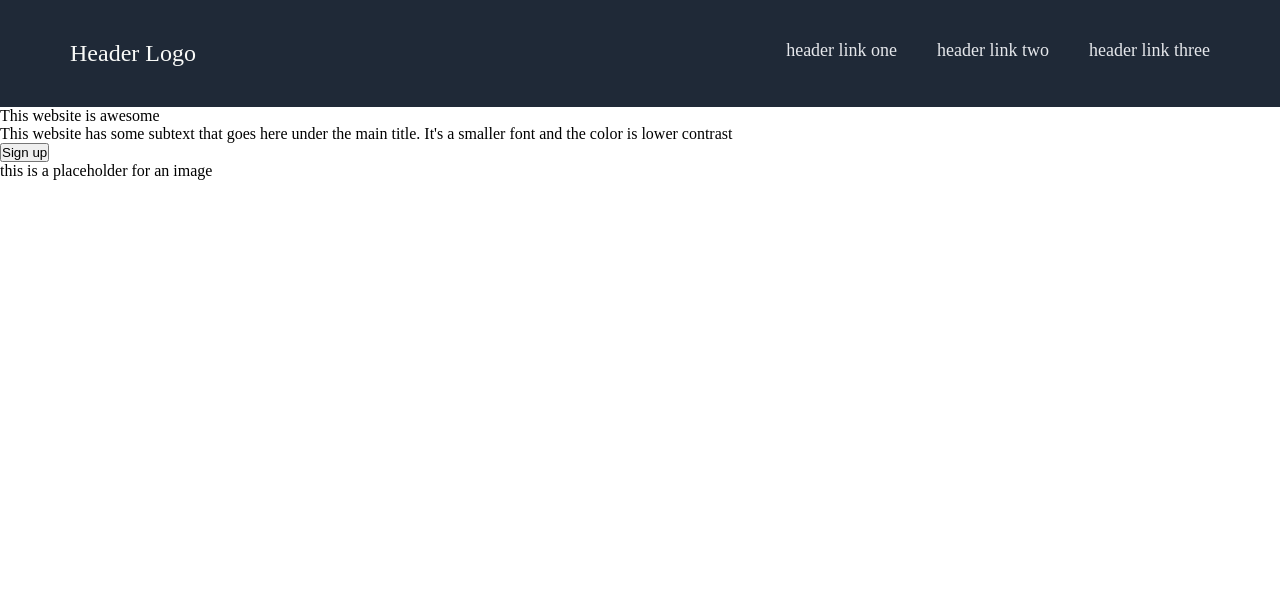
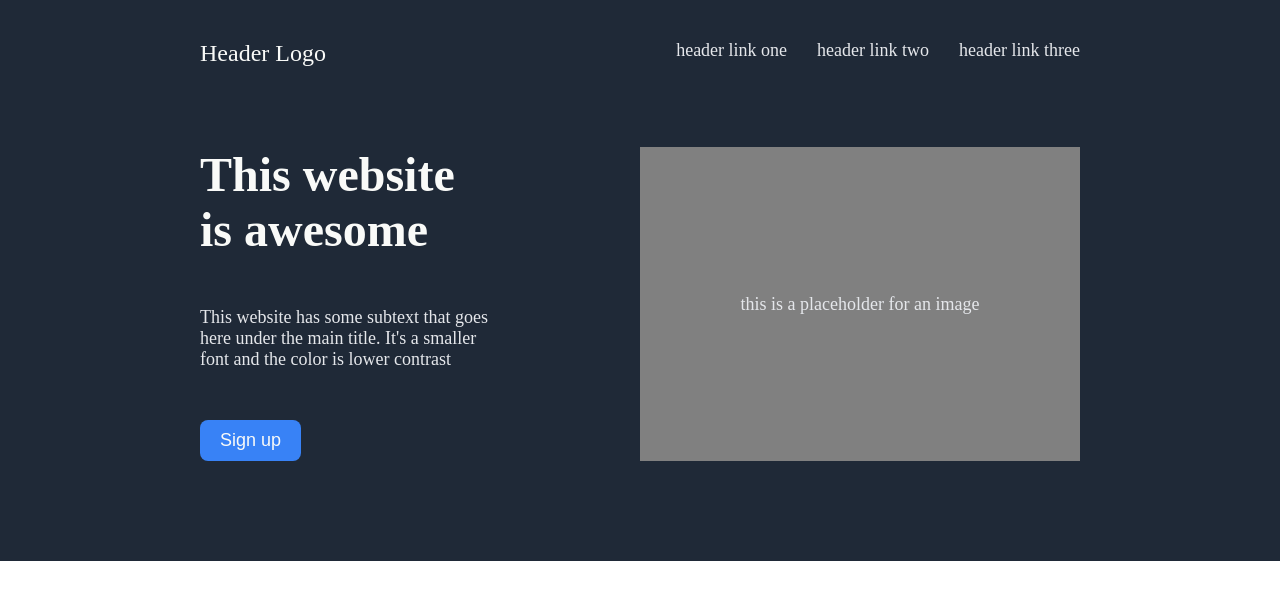
Before and after one commit to michaelbocquel/landing-page, a plain HTML site: page index.html in a window 1280 px wide. Drawn offline with Linux system fonts and the light colour scheme.

Commit message:
Add display flex for hero, style hero text, button and placeholder

```diff
--- a/style.css
+++ b/style.css
@@ -19,7 +19,7 @@
 }
 
 .header-logo {
-	margin: 0 auto 0 50px;
+	margin: 0 auto 0 200px;
 	font-size: 24px;
 	color: var(--white);
 }
@@ -27,12 +27,62 @@
 .header-link {
 	font-size: 18px;
 	color: var(--fadedwhite);
+	margin-left: 30px;
 }
 
 .header p {
-	padding: 40px 20px;
+	padding: 40px 0;
 }
 
 .header p:last-child {
-	margin-right: 50px;
+	margin-right: 200px;
 }
+
+.hero {
+	background-color: var(--gray);
+	display: flex;
+	padding: 40px 0 100px;
+}
+
+.hero-main {
+	margin-left: 200px;
+	width: calc(50% - 200px);
+	padding: 0 150px 0 0;
+}
+
+.hero-title {
+	font-size: 48px;
+	font-weight: bold;
+	color: var(--white);
+}
+
+.hero-description {
+	font-size: 18px;
+	color: var(--fadedwhite);
+}
+
+.hero-button {
+	background-color: var(--blue);
+	font-size: 18px;
+	color: var(--white);
+	padding: 10px 20px;
+	border: none;
+	border-radius: 8px;
+}
+
+.hero-placeholder {
+	background-color: gray;
+	width: calc(50% - 200px);
+	display: flex;
+	justify-content: center;
+	align-items: center;
+}
+
+.hero-placeholder-text {
+	font-size: 18px;
+	color: var(--fadedwhite);
+}
+
+.hero-main p {
+	padding-bottom: 50px;
+}
```
